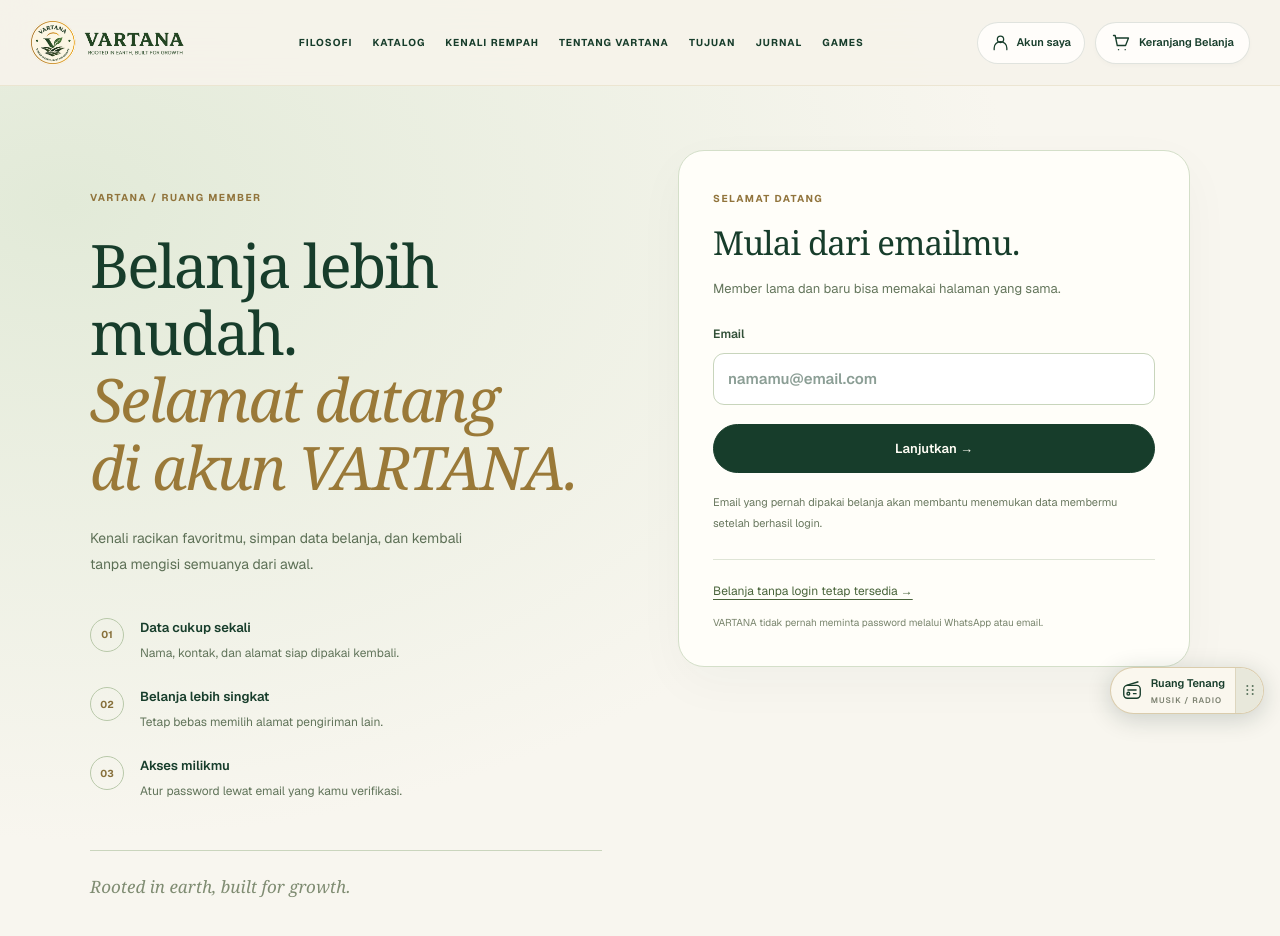
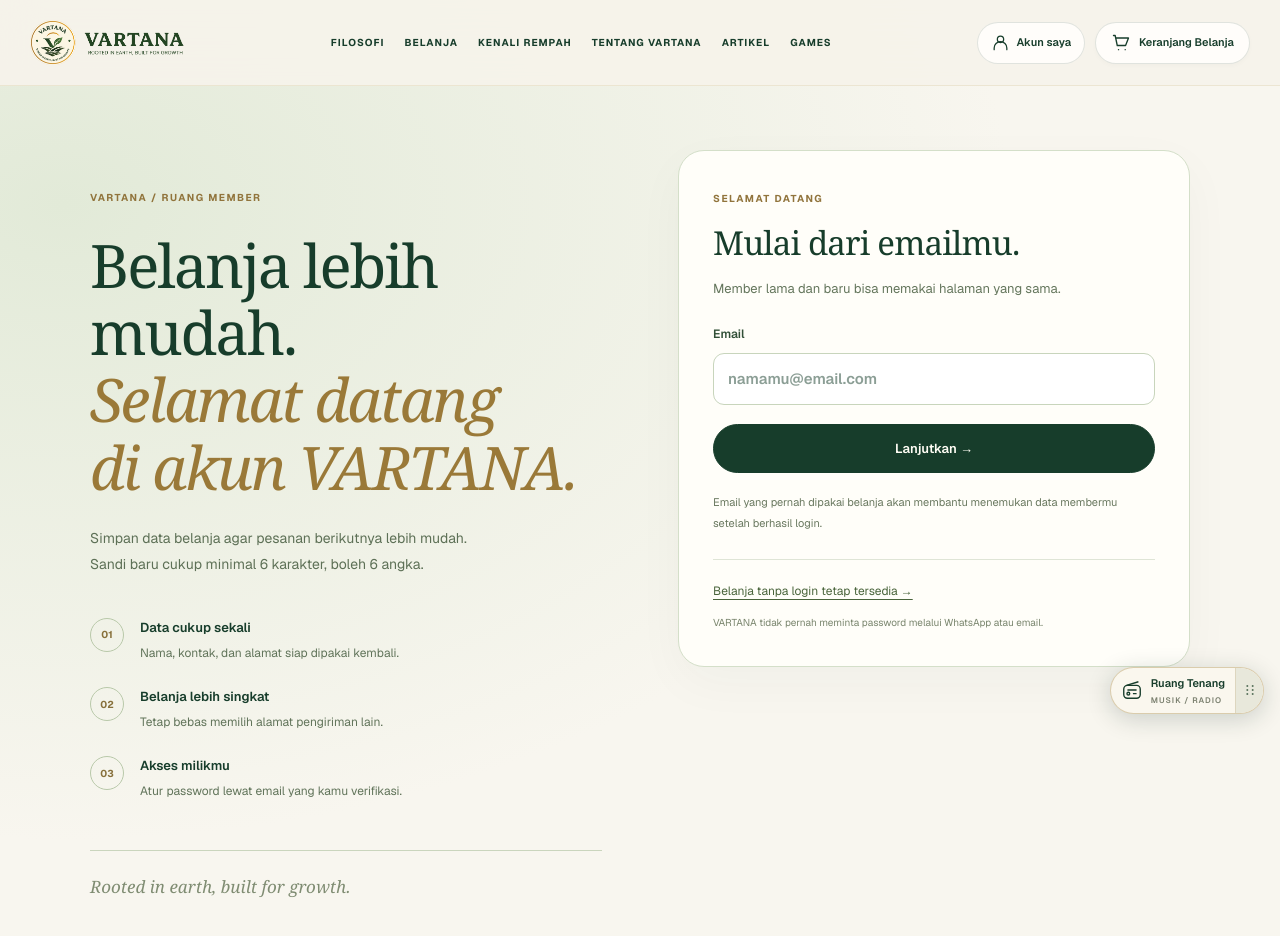
Before and after one commit to Vartanaofficial/vartana-website, a Next.js app: page /akun in a window 1280 px wide. Shown: the top 936 px of the page. Built offline with nearby package versions, Linux system fonts and the light colour scheme.

Commit message:
Simplify storefront navigation and clarify member access

```diff
--- a/app/admin-access/page.tsx
+++ b/app/admin-access/page.tsx
@@ -7,7 +7,7 @@ import { FormEvent, useEffect, useState } from "react";
 const menus = [
  {title:'Member',description:'Cari dan edit nama, WhatsApp, serta alamat member.',href:'/admin/members',number:'12',symbol:''},
  {title:'Games',description:'Atur puzzle 20 keping, foto Drive, waktu, hitungan angka, simulasi dan data peserta.',href:'/admin/games',number:'11',symbol:''},
- {title:'Artikel & Jurnal',description:'Tulis, edit, terbitkan dan hapus artikel; foto lewat link dan salin URL artikel.',href:'/admin/articles',number:'10',symbol:''},
+ {title:'Artikel',description:'Tulis, edit, terbitkan dan hapus artikel; foto lewat link dan salin URL artikel.',href:'/admin/articles',number:'10',symbol:''},
  {title:'Produksi / PPIC',description:'Resep, rencana produksi, pemakaian aktual dan hasil kemasan jual.',href:'/admin/production',number:'07',symbol:''},
  {title:'Stok Opname Tim',description:'Daftar SKU Master Product dan stok fisik barang jual.',href:'/admin/stocktake',number:'08',symbol:''},
  {title:'Laporan Direksi',description:'Penjualan, P&L, persediaan dan produksi dalam PDF / PowerPoint.',href:'/admin/reports',number:'09',symbol:''},
--- a/app/akun/CustomerAccountPage.tsx
+++ b/app/akun/CustomerAccountPage.tsx
@@ -22,7 +22,7 @@ export default function CustomerAccountPage(){
  function logout(){void run(async()=>{await request('logout');setAccount(null);setProfile(null);setStage('email');setEmail('');setPassword('');sessionStorage.removeItem('vartana_checkout_draft');sessionStorage.removeItem('vartana_checkout_key');for(let i=sessionStorage.length-1;i>=0;i--){const key=sessionStorage.key(i);if(key?.startsWith('vartana_receipt_'))sessionStorage.removeItem(key);}setMessage('Kamu sudah keluar dari akun.');});}
  const resetWait=challenge?Math.max(0,Math.ceil((Date.parse(challenge.retryAt)-now)/1000)):0;
  return <div className="editorial customer-account-page"><PublicNavigation/><main className="ca-main">
-  <section className="ca-story"><span className="ca-eyebrow">VARTANA / RUANG MEMBER</span><h1>Belanja lebih mudah.<br/><em>Selamat datang<br/>di akun VARTANA.</em></h1><p>Kenali racikan favoritmu, simpan data belanja, dan kembali tanpa mengisi semuanya dari awal.</p><div className="ca-benefits"><div><b>01</b><span>Data cukup sekali<small>Nama, kontak, dan alamat siap dipakai kembali.</small></span></div><div><b>02</b><span>Belanja lebih singkat<small>Tetap bebas memilih alamat pengiriman lain.</small></span></div><div><b>03</b><span>Akses milikmu<small>Atur password lewat email yang kamu verifikasi.</small></span></div></div><div className="ca-story-signature">Rooted in earth, built for growth.</div></section>
+  <section className="ca-story"><span className="ca-eyebrow">VARTANA / RUANG MEMBER</span><h1>Belanja lebih mudah.<br/><em>Selamat datang<br/>di akun VARTANA.</em></h1><p>Simpan data belanja agar pesanan berikutnya lebih mudah. Sandi baru cukup minimal 6 karakter, boleh 6 angka.</p><div className="ca-benefits"><div><b>01</b><span>Data cukup sekali<small>Nama, kontak, dan alamat siap dipakai kembali.</small></span></div><div><b>02</b><span>Belanja lebih singkat<small>Tetap bebas memilih alamat pengiriman lain.</small></span></div><div><b>03</b><span>Akses milikmu<small>Atur password lewat email yang kamu verifikasi.</small></span></div></div><div className="ca-story-signature">Rooted in earth, built for growth.</div></section>
   <section className="ca-card" aria-busy={busy||checking}>
    {checking?<div role="status" className="ca-loading">Memeriksa sesi akun…</div>:account?<>
     <div className="ca-card-heading"><span className="ca-eyebrow">AKUN SAYA</span><h2>Halo, {profile?.name?.split(' ')[0]||'teman VARTANA'}.</h2><p>{account.email}</p></div>
--- a/app/artikel/page.tsx
+++ b/app/artikel/page.tsx
@@ -7,4 +7,4 @@ import {productImageUrl} from '@/lib/product-image';
 import '../editorial.css';
 export const dynamic='force-dynamic';
 export const metadata:Metadata={title:'Jurnal VARTANA | Cerita dan panduan',description:'Cerita VARTANA, catatan tentang bahan, dan panduan memilih racikan.'};
-export default async function ArticlesPage(){const {articles,unavailable}=await readPublishedArticles();return <main className="editorial"><EditorialHeader/><section className="catalog-hero"><div><span className="editorial-eyebrow">JURNAL VARTANA</span><h1>Cerita, bahan,<br/>dan hal-hal sehari-hari.</h1><p>Tempat kami berbagi cerita VARTANA, mengenalkan bahan, dan menjawab pertanyaan seputar produk.</p></div><figure><img src="/vartana-spices-hero.jpg" alt="Rempah pilihan dalam cerita VARTANA"/><figcaption>Setiap seduhan punya cerita.</figcaption></figure></section>{unavailable?<p role="status" className="editorial-notice">Artikel belum bisa dimuat. <Link href="/artikel">Coba muat ulang</Link>.</p>:<section className="editorial-grid" aria-label="Daftar artikel">{articles.map(a=><Link key={a.id} href={'/artikel/'+a.slug} className="editorial-card">{a.coverUrl?<div className="editorial-card-image"><ProductImage src={productImageUrl(a.coverUrl)} alt={a.coverAlt} className="h-full w-full"/></div>:<div aria-hidden="true" className="editorial-card-placeholder">V.</div>}<div className="editorial-card-copy"><span className="editorial-eyebrow">{a.category}</span><h2>{a.title}</h2><p>{a.excerpt}</p><span className="editorial-read">Baca artikel <span aria-hidden="true">↗</span></span></div></Link>)}</section>}<footer className="editorial-footer">VARTANA Botanical Wellness · <Link href="/katalog">Lihat katalog</Link></footer></main>;}
+export default async function ArticlesPage(){const {articles,unavailable}=await readPublishedArticles();return <main className="editorial"><EditorialHeader/><section className="catalog-hero"><div><span className="editorial-eyebrow">ARTIKEL VARTANA</span><h1>Cerita, bahan,<br/>dan hal-hal sehari-hari.</h1><p>Tempat kami berbagi cerita VARTANA, mengenalkan bahan, dan menjawab pertanyaan seputar produk.</p></div><figure><img src="/vartana-spices-hero.jpg" alt="Rempah pilihan dalam cerita VARTANA"/><figcaption>Setiap seduhan punya cerita.</figcaption></figure></section>{unavailable?<p role="status" className="editorial-notice">Artikel belum bisa dimuat. <Link href="/artikel">Coba muat ulang</Link>.</p>:<section className="editorial-grid" aria-label="Daftar artikel">{articles.map(a=><Link key={a.id} href={'/artikel/'+a.slug} className="editorial-card">{a.coverUrl?<div className="editorial-card-image"><ProductImage src={productImageUrl(a.coverUrl)} alt={a.coverAlt} className="h-full w-full"/></div>:<div aria-hidden="true" className="editorial-card-placeholder">V.</div>}<div className="editorial-card-copy"><span className="editorial-eyebrow">{a.category}</span><h2>{a.title}</h2><p>{a.excerpt}</p><span className="editorial-read">Baca artikel <span aria-hidden="true">↗</span></span></div></Link>)}</section>}<footer className="editorial-footer">VARTANA Botanical Wellness · <Link href="/katalog">Mulai belanja</Link></footer></main>;}
--- a/app/components/PublicNavigation.tsx
+++ b/app/components/PublicNavigation.tsx
@@ -9,11 +9,10 @@ import {useCart} from '@/lib/use-cart';
 type Icon='home'|'catalog'|'games'|'leaf'|'about'|'journal'|'search'|'cart';
 const links:{href:string;label:string;detail:string;icon:Icon}[]=[
  {href:'/#philosophy',label:'Filosofi',detail:'Berakar dari alam',icon:'leaf'},
- {href:'/katalog',label:'Katalog',detail:'Temukan racikanmu',icon:'catalog'},
- {href:'/#science',label:'Kenali Rempah',detail:'Cerita di balik bahan',icon:'leaf'},
+ {href:'/katalog',label:'Belanja',detail:'Temukan racikanmu',icon:'catalog'},
+ {href:'/#science',label:'Kenali Rempah',detail:'Bahan dan jurnal penelitian',icon:'leaf'},
  {href:'/artikel/cerita-vartana',label:'Tentang VARTANA',detail:'Dibuat dengan perhatian',icon:'about'},
- {href:'/#purpose',label:'Tujuan',detail:'Kebaikan sehari-hari',icon:'leaf'},
- {href:'/artikel',label:'Jurnal',detail:'Baca, kenali, nikmati',icon:'journal'},
+ {href:'/artikel',label:'Artikel',detail:'Baca, kenali, nikmati',icon:'journal'},
  {href:'/games',label:'Games',detail:'Main sebentar, raih hadiah',icon:'games'}
 ];
 export function PublicIcon({name}:{name:Icon}){
@@ -25,7 +24,7 @@ export default function PublicNavigation(){
  const path=usePathname(),[open,setOpen]=useState(false),panel=useRef<HTMLElement|null>(null);
  useEffect(()=>{if(!open)return;const previous=document.body.style.overflow;document.body.style.overflow='hidden';const focusable=()=>Array.from(panel.current?.querySelectorAll<HTMLElement>('button,a[href]')||[]);focusable()[0]?.focus();const key=(e:KeyboardEvent)=>{if(e.key==='Escape')setOpen(false);if(e.key==='Tab'){const list=focusable(),first=list[0],last=list.at(-1);if(e.shiftKey&&document.activeElement===first){e.preventDefault();last?.focus();}else if(!e.shiftKey&&document.activeElement===last){e.preventDefault();first?.focus();}}};document.addEventListener('keydown',key);return()=>{document.body.style.overflow=previous;document.removeEventListener('keydown',key);document.querySelector<HTMLButtonElement>('.public-menu-button')?.focus({preventScroll:true});};},[open]);
  const active=(href:string)=>href==='/games'?path==='/games'||path==='/puzzle'||path.startsWith('/games/'):path===href;
- return <><header className="public-header"><div className="public-header-row"><Link className="public-brand" href="/" aria-label="Beranda VARTANA"><img src="/Logo Vartana.png" alt="VARTANA Botanical Wellness" width="156" height="45"/></Link><nav className="public-desktop-nav" aria-label="Menu utama">{links.map(l=><Link key={l.href} href={l.href} aria-current={active(l.href)?'page':undefined}>{l.label}</Link>)}</nav><div className="public-header-actions"><CustomerAccountLink/><Link href="/checkout" className="public-cart" aria-label={`Keranjang belanja, ${count} kemasan`}><PublicIcon name="cart"/><span>Keranjang Belanja</span>{count>0&&<b key={count} className="public-cart-badge" aria-hidden="true">{count>99?'99+':count}</b>}</Link><button className="public-menu-button" type="button" aria-expanded={open} aria-controls="public-menu" aria-label={open?'Tutup menu':'Buka menu'} onClick={()=>setOpen(v=>!v)}><span className={open?'menu-lines open':'menu-lines'} aria-hidden="true"><i/><i/></span><span>Menu</span></button></div></div><nav className="public-shortcuts" aria-label="Akses cepat"><Link href="/?track=1"><PublicIcon name="search"/>Lacak pesanan</Link>{links.filter(l=>['Katalog','Games','Kenali Rempah','Tentang VARTANA'].includes(l.label)).map(l=><Link key={l.href} href={l.href} aria-current={active(l.href)?'page':undefined}><PublicIcon name={l.icon}/>{l.label}</Link>)}</nav></header>
+ return <><header className="public-header"><div className="public-header-row"><Link className="public-brand" href="/" aria-label="Beranda VARTANA"><img src="/Logo Vartana.png" alt="VARTANA Botanical Wellness" width="156" height="45"/></Link><nav className="public-desktop-nav" aria-label="Menu utama">{links.map(l=><Link key={l.href} href={l.href} aria-current={active(l.href)?'page':undefined}>{l.label}</Link>)}</nav><div className="public-header-actions"><CustomerAccountLink/><Link href="/checkout" className="public-cart" aria-label={`Keranjang belanja, ${count} kemasan`}><PublicIcon name="cart"/><span>Keranjang Belanja</span>{count>0&&<b key={count} className="public-cart-badge" aria-hidden="true">{count>99?'99+':count}</b>}</Link><button className="public-menu-button" type="button" aria-expanded={open} aria-controls="public-menu" aria-label={open?'Tutup menu':'Buka menu'} onClick={()=>setOpen(v=>!v)}><span className={open?'menu-lines open':'menu-lines'} aria-hidden="true"><i/><i/></span><span>Menu</span></button></div></div><nav className="public-shortcuts" aria-label="Akses cepat"><Link href="/?track=1"><PublicIcon name="search"/>Lacak pesanan</Link>{links.filter(l=>['Belanja','Games','Kenali Rempah','Tentang VARTANA'].includes(l.label)).map(l=><Link key={l.href} href={l.href} aria-current={active(l.href)?'page':undefined}><PublicIcon name={l.icon}/>{l.label}</Link>)}</nav></header>
  {open&&<div className="public-menu-overlay" onClick={()=>setOpen(false)}><section ref={panel} id="public-menu" role="dialog" aria-modal="true" aria-label="Jelajahi VARTANA" className="public-menu-panel" onClick={e=>e.stopPropagation()}><div className="public-menu-heading"><div><small>ROOTED IN EARTH</small><h2>Jeda kecil, banyak cerita.</h2></div><button type="button" aria-label="Tutup menu" onClick={()=>setOpen(false)}>×</button></div><nav>{links.map((l,i)=><Link key={l.href} href={l.href} aria-current={active(l.href)?'page':undefined} onClick={()=>setOpen(false)} style={{animationDelay:`${i*25}ms`}}><span className="public-menu-icon"><PublicIcon name={l.icon}/></span><span><strong>{l.label}</strong><small>{l.detail}</small></span><span aria-hidden="true">↗</span></Link>)}</nav><p>Botanical wellness, made for your everyday rituals.</p></section></div>}
- <nav className="public-bottom-nav" aria-label="Navigasi bawah">{([{href:'/',label:'Home',icon:'home'},{href:'/katalog',label:'Katalog',icon:'catalog'},{href:'/games',label:'Games',icon:'games'},{href:'/?track=1',label:'Lacak',icon:'search'},{href:'/checkout',label:'Cart',icon:'cart'}] as {href:string;label:string;icon:Icon}[]).map(l=><Link key={l.href} href={l.href} aria-current={active(l.href)?'page':undefined}><span className="public-nav-icon"><PublicIcon name={l.icon}/>{l.icon==='cart'&&count>0&&<b key={count} className="public-cart-badge" aria-label={`${count} kemasan di keranjang`}>{count>99?'99+':count}</b>}</span><span>{l.label}</span></Link>)}</nav></>;
+ <nav className="public-bottom-nav" aria-label="Navigasi bawah">{([{href:'/',label:'Home',icon:'home'},{href:'/katalog',label:'Belanja',icon:'catalog'},{href:'/games',label:'Games',icon:'games'},{href:'/?track=1',label:'Lacak',icon:'search'},{href:'/checkout',label:'Cart',icon:'cart'}] as {href:string;label:string;icon:Icon}[]).map(l=><Link key={l.href} href={l.href} aria-current={active(l.href)?'page':undefined}><span className="public-nav-icon"><PublicIcon name={l.icon}/>{l.icon==='cart'&&count>0&&<b key={count} className="public-cart-badge" aria-label={`${count} kemasan di keranjang`}>{count>99?'99+':count}</b>}</span><span>{l.label}</span></Link>)}</nav></>;
 }
--- a/app/page.tsx
+++ b/app/page.tsx
@@ -77,18 +77,18 @@ const content = {
   "id": {
     "nav": {
       "philosophy": "Filosofi",
-      "collection": "Katalog",
+      "collection": "Belanja",
       "science": "Kenali Rempah",
       "origin": "Tentang VARTANA",
       "purpose": "Tujuan",
-      "journal": "Jurnal"
+      "journal": "Artikel"
     },
     "hero": {
       "eyebrow": "VARTANA · BOTANICAL WELLNESS",
       "title": "Seduhan rempah,",
       "accent": "teman di sela harimu.",
       "text": "VARTANA meracik teh herbal dari rempah Indonesia dalam tea bag yang praktis diseduh. Dari bahan yang akrab, kami menghadirkan hangatnya jeda untuk keseharianmu.",
-      "primary": "Lihat Katalog",
+      "primary": "Mulai Belanja",
       "secondary": "Tentang VARTANA"
     },
     "philosophy": {
@@ -123,13 +123,13 @@ const content = {
     "science": {
       "eyebrow": "KENALI BAHANNYA",
       "title": "Lebih dekat dengan rempah.",
-      "text": "Pilih bahan untuk membaca informasi dan referensi yang tersedia. Penelitian tentang bahan tidak sama dengan pengujian produk VARTANA.",
+      "text": "Kenali setiap bahan dan baca referensi jurnal penelitiannya. Penelitian tentang bahan tidak sama dengan pengujian produk VARTANA.",
       "cardBadge": "BAHAN REMPAH",
       "cardLink": "Baca tentang bahan",
       "modalActive": "Kandungan Aktif Utama:",
       "modalBenefits": "Informasi manfaat bahan:",
       "modalRelieves": "Informasi penggunaan:",
-      "modalJournalHeading": "Referensi penelitian:",
+      "modalJournalHeading": "Referensi jurnal penelitian:",
       "modalReadOfficial": "Buka publikasi",
       "modalClose": "Tutup"
     },
@@ -163,7 +163,7 @@ const content = {
       "button": "Baca cerita VARTANA"
     },
     "journal": {
-      "eyebrow": "JURNAL VARTANA",
+      "eyebrow": "ARTIKEL VARTANA",
       "title": "Cerita dan catatan dari kami.",
       "text": "Tentang bahan, pilihan racikan, dan kabar VARTANA. Setiap artikel punya halaman sendiri yang bisa kamu baca dan bagikan.",
       "button": "Lihat semua artikel"
@@ -946,9 +946,9 @@ export default function Home() {
       {/* NAVBAR TOP DESKTOP & MOBILE HEADER */}
       <nav className="storefront-header sticky top-0 z-40 border-b border-[#B69245]/15 bg-[#F6F2E8]/90 backdrop-blur-xl transition-all">
         <div className="storefront-header-row mx-auto flex max-w-7xl items-center justify-between px-6 py-4">
-          <a href="#home" className="flex items-center gap-3 transition hover:opacity-85">
+          <Link href="/" aria-label="Beranda VARTANA" className="flex items-center gap-3 transition hover:opacity-85">
             <img src="/Logo Vartana.png" alt="VARTANA Botanical Wellness" className="h-9 w-auto object-contain md:h-12" />
-          </a>
+          </Link>
 
           {/* MENU DESKTOP */}
           <div className="storefront-desktop-links hidden items-center gap-8 text-[11px] font-semibold uppercase tracking-[0.16em] text-[#526158] xl:flex">
@@ -964,9 +964,6 @@ export default function Home() {
             <Link href="/artikel/cerita-vartana" className="transition hover:text-[#B69245]">
               {t.nav.origin}
             </Link>
-            <a href="#purpose" className="transition hover:text-[#B69245]">
-              {t.nav.purpose}
-            </a>
             <Link href="/games" className="transition hover:text-[#B69245]">Games</Link>
             <Link href="/artikel" className="transition hover:text-[#B69245]">
               {t.nav.journal}
@@ -1446,7 +1443,7 @@ export default function Home() {
       </section>
 
       {/* VARTANA STORY */}
-      <section id="origin" className="bg-[#FBF9F4] px-6 py-20 md:py-32 border-b border-[#B69245]/20"><div className="storefront-story-preview mx-auto max-w-7xl"><div><p className="text-[10px] font-bold uppercase tracking-[0.2em] text-[#92773c]">{t.origin.eyebrow}</p><h2 className="mt-4 font-serif text-3xl md:text-5xl">{t.origin.title}</h2><p className="mt-5 text-sm leading-7 text-[#617163]">{t.origin.intro}</p><Link className="mt-6 inline-flex min-h-11 items-center rounded-full bg-[#173d2b] px-6 py-3 text-xs text-white" href="/artikel/cerita-vartana">{t.origin.button}</Link></div><img loading="lazy" src="/vartana-spices-hero.jpg" alt={language==='id'?'Rempah yang akrab dalam keseharian':'Familiar everyday spices'} /></div></section>
+      <section id="origin" className="bg-[#FBF9F4] px-6 py-20 md:py-32 border-b border-[#B69245]/20"><div className="storefront-story-preview mx-auto max-w-7xl"><div><p className="text-[10px] font-bold uppercase tracking-[0.2em] text-[#92773c]">{t.origin.eyebrow}</p><h2 className="mt-4 font-serif text-3xl md:text-5xl">{t.origin.title}</h2><p className="mt-5 text-sm leading-7 text-[#617163]">{t.origin.intro}</p><Link className="mt-6 inline-flex min-h-11 items-center rounded-full bg-[#173d2b] px-6 py-3 text-xs text-white" href="/artikel/cerita-vartana">{t.origin.button}</Link></div><img loading="lazy" src="/vartana-spices-hero.jpg" alt={language==='id'?'Rempah yang akrab dalam keseharian':'Familiar everyday spices'} /></div>
 
       {/* PURPOSE */}
       <section id="purpose" className="bg-[#FBF9F4] px-6 py-20 md:py-32">
@@ -1469,6 +1466,8 @@ export default function Home() {
             <p className="font-serif text-xl leading-relaxed text-[#8E6E2E] md:text-3xl">{t.purpose.closing}</p>
           </div>
         </div>
+      </section>
+
       </section>
 
       {/* JOURNAL */}
```
Also changed, not shown: app/admin/AdminShell.tsx (+1 -1 lines), app/artikel/[slug]/page.tsx (+2 -1 lines), app/components/VartanaPurpose.tsx (added, +15 -0 lines).
